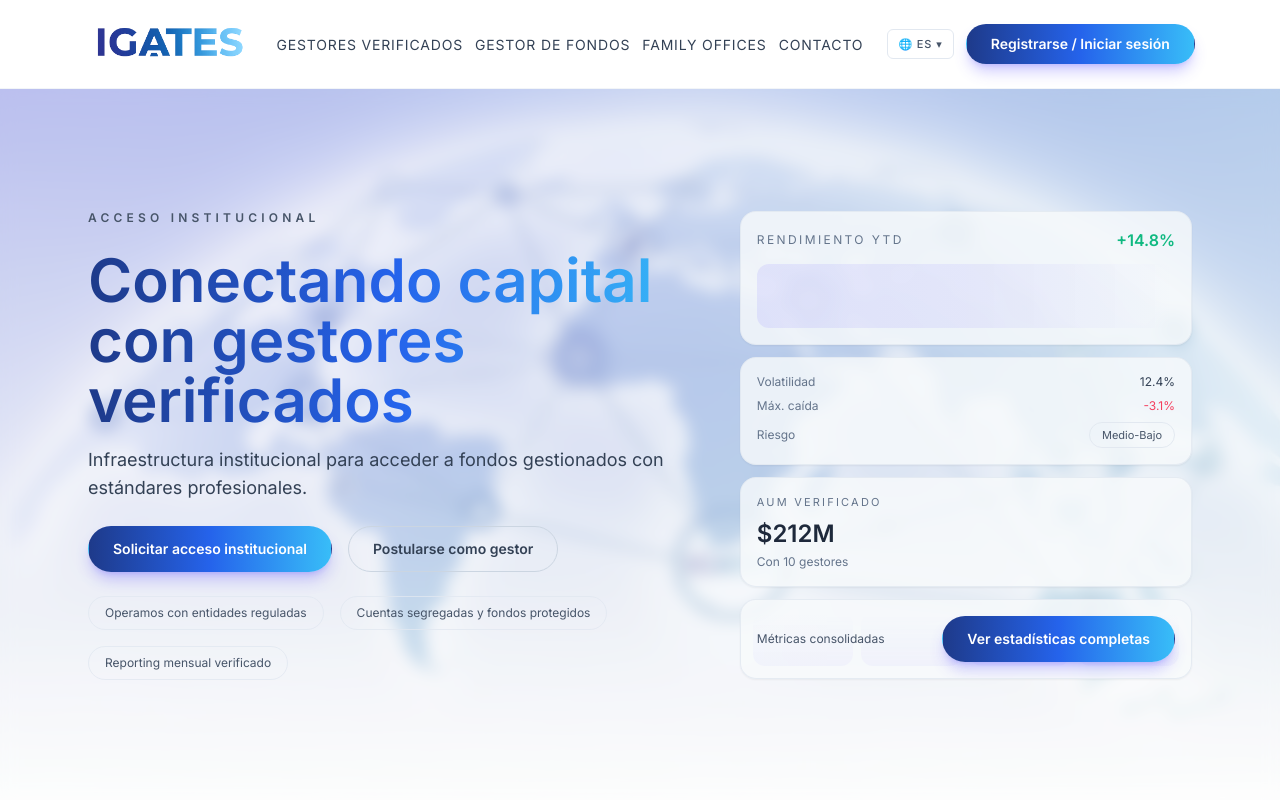
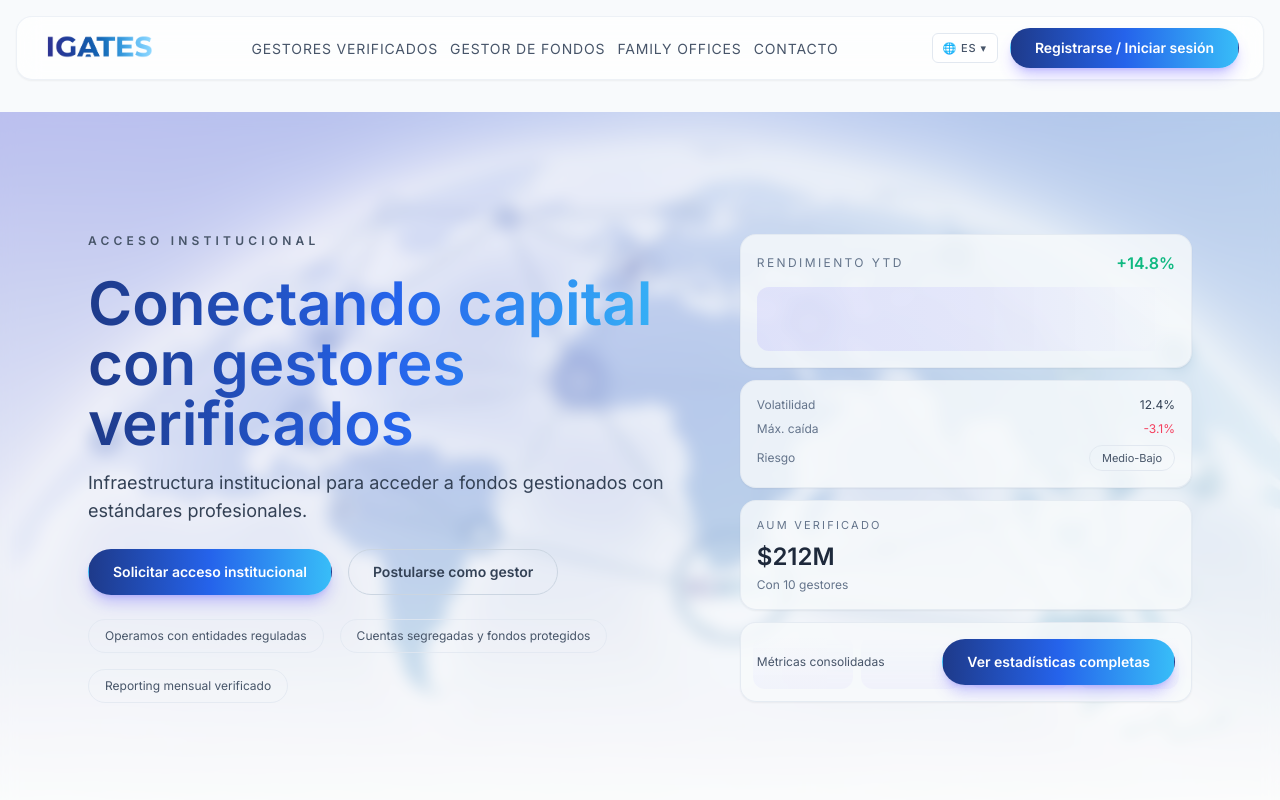
Before and after one commit to Juanherrera-123/Fund_Connect, a Next.js app: page / in a window 1280 px wide. Shown: the top 800 px of the page. Built offline with nearby package versions, Linux system fonts and the light colour scheme.

Commit message:
Add top spacing under glass navbar

```diff
--- a/src/app/auth/page.tsx
+++ b/src/app/auth/page.tsx
@@ -6,7 +6,7 @@ export default function AuthPage() {
   return (
     <div className="min-h-screen bg-slate-50">
       <Navbar />
-      <main>
+      <main className="pt-8">
         <section className="py-8">
           <div className="mx-auto w-full max-w-6xl px-6">
             <div className="rounded-2xl border border-slate-200 bg-gradient-to-br from-igates-500/10 to-igates-400/10 p-6">
--- a/src/app/family-dashboard/page.tsx
+++ b/src/app/family-dashboard/page.tsx
@@ -6,7 +6,7 @@ export default function FamilyDashboardPage() {
   return (
     <div className="min-h-screen bg-slate-50">
       <Navbar />
-      <main>
+      <main className="pt-8">
         <section className="py-8">
           <div className="mx-auto w-full max-w-6xl px-6">
             <div className="rounded-2xl border border-slate-200 bg-gradient-to-br from-igates-500/10 to-igates-400/10 p-6">
--- a/src/app/family-offices/page.tsx
+++ b/src/app/family-offices/page.tsx
@@ -8,7 +8,7 @@ export default function FamilyOfficesPage() {
   return (
     <div className="min-h-screen bg-slate-50">
       <Navbar />
-      <main>
+      <main className="pt-8">
         <section className="py-16">
           <div className="mx-auto grid w-full max-w-6xl gap-10 px-6 lg:grid-cols-[1.1fr_0.9fr] lg:items-center">
             <div className="space-y-6">
--- a/src/app/for-managers/page.tsx
+++ b/src/app/for-managers/page.tsx
@@ -8,7 +8,7 @@ export default function ForManagersPage() {
   return (
     <div className="min-h-screen bg-slate-50">
       <Navbar />
-      <main>
+      <main className="pt-8">
         <section className="py-16">
           <div className="mx-auto grid w-full max-w-6xl gap-10 px-6 lg:grid-cols-[1.1fr_0.9fr] lg:items-center">
             <div className="space-y-6">
--- a/src/app/funds-explore/page.tsx
+++ b/src/app/funds-explore/page.tsx
@@ -6,7 +6,7 @@ export default function FundsExplorePage() {
   return (
     <div className="min-h-screen bg-slate-50">
       <Navbar />
-      <main>
+      <main className="pt-8">
         <section className="py-8">
           <div className="mx-auto w-full max-w-6xl px-6">
             <div className="rounded-2xl border border-slate-200 bg-gradient-to-br from-igates-500/10 to-igates-400/10 p-6">
--- a/src/app/gestores-verificados/page.tsx
+++ b/src/app/gestores-verificados/page.tsx
@@ -6,7 +6,7 @@ export default function GestoresVerificadosPage() {
   return (
     <div className="min-h-screen bg-slate-50">
       <Navbar />
-      <main>
+      <main className="pt-8">
         <section className="py-8">
           <div className="mx-auto w-full max-w-6xl px-6">
             <div className="rounded-2xl border border-slate-200 bg-gradient-to-br from-igates-500/10 to-igates-400/10 p-6">
--- a/src/app/page.tsx
+++ b/src/app/page.tsx
@@ -10,7 +10,7 @@ export default function HomePage() {
   return (
     <>
       <Navbar />
-      <main>
+      <main className="pt-8">
         <Hero />
         <Why />
         <Learn />
--- a/src/app/pending-review/page.tsx
+++ b/src/app/pending-review/page.tsx
@@ -6,7 +6,7 @@ export default function PendingReviewPage() {
   return (
     <div className="min-h-screen bg-slate-50">
       <Navbar />
-      <main>
+      <main className="pt-8">
         <section className="py-8">
           <div className="mx-auto w-full max-w-6xl px-6">
             <div className="rounded-2xl border border-slate-200 bg-gradient-to-br from-igates-500/10 to-igates-400/10 p-6">
--- a/src/components/Navbar.tsx
+++ b/src/components/Navbar.tsx
@@ -33,8 +33,9 @@ export function Navbar() {
   })();
 
   return (
-    <header className="sticky top-0 z-50 border-b border-slate-300/25 bg-white/90 backdrop-blur">
-      <div className="mx-auto flex w-full max-w-6xl flex-nowrap items-center justify-between gap-6 px-6 py-4">
+    <header className="sticky top-4 z-50 isolate mt-4">
+      <div className="mx-auto w-full max-w-7xl px-4">
+        <div className="flex h-16 flex-nowrap items-center justify-between gap-6 rounded-2xl border border-slate-200/60 bg-white/75 px-6 shadow-sm backdrop-blur-md">
           <Link
             className="flex flex-shrink-0 items-center gap-2 font-extrabold tracking-[0.08em] text-slate-900"
             href="/"
@@ -45,10 +46,10 @@ export function Navbar() {
               src="/IGATESLOGO.png"
               alt="IGATES Fund Intelligence logo"
               data-i18n-alt="brandAlt"
-            className="h-14 w-auto"
+              className="h-10 w-auto"
             />
           </Link>
-        <nav className="hidden flex-1 items-center justify-center gap-3 whitespace-nowrap text-[14px] uppercase tracking-[0.06em] text-slate-700 lg:flex">
+          <nav className="hidden flex-1 items-center justify-center gap-3 whitespace-nowrap text-[14px] uppercase tracking-[0.06em] text-slate-600 lg:flex">
             <Link href="/gestores-verificados" data-i18n="navVerifiedManagers">
               Gestores Verificados
             </Link>
@@ -73,6 +74,7 @@ export function Navbar() {
             </Link>
           </div>
         </div>
+      </div>
     </header>
   );
 }
```
Lines whose indentation alone changed are shown as unchanged.
